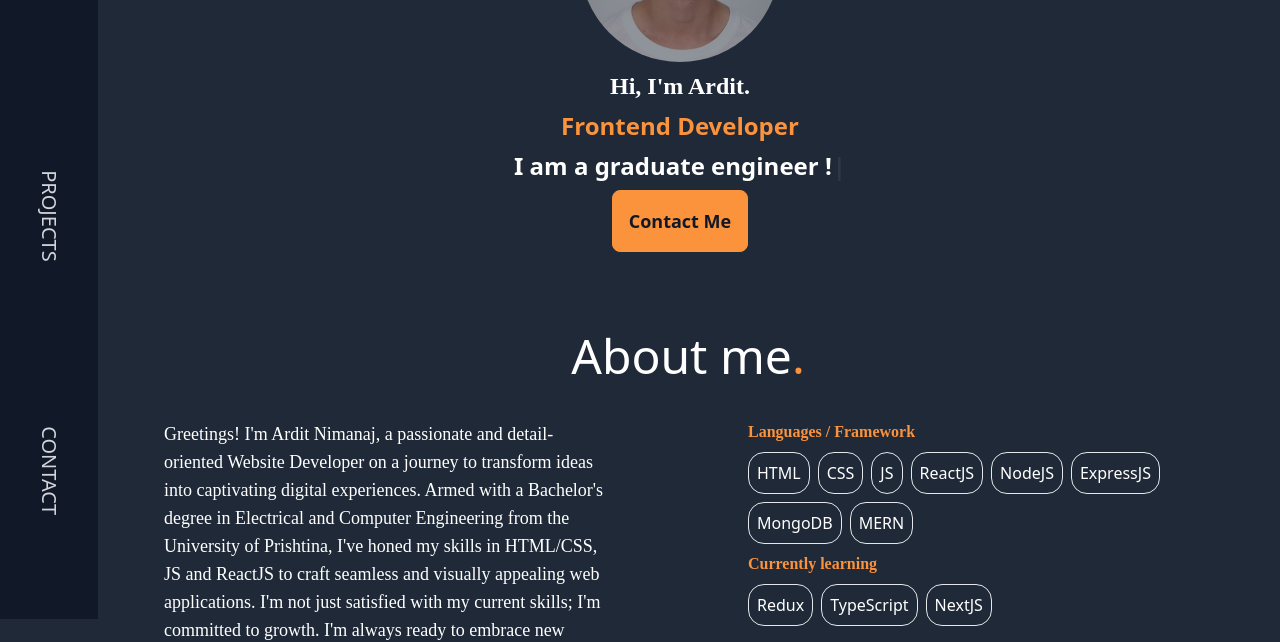
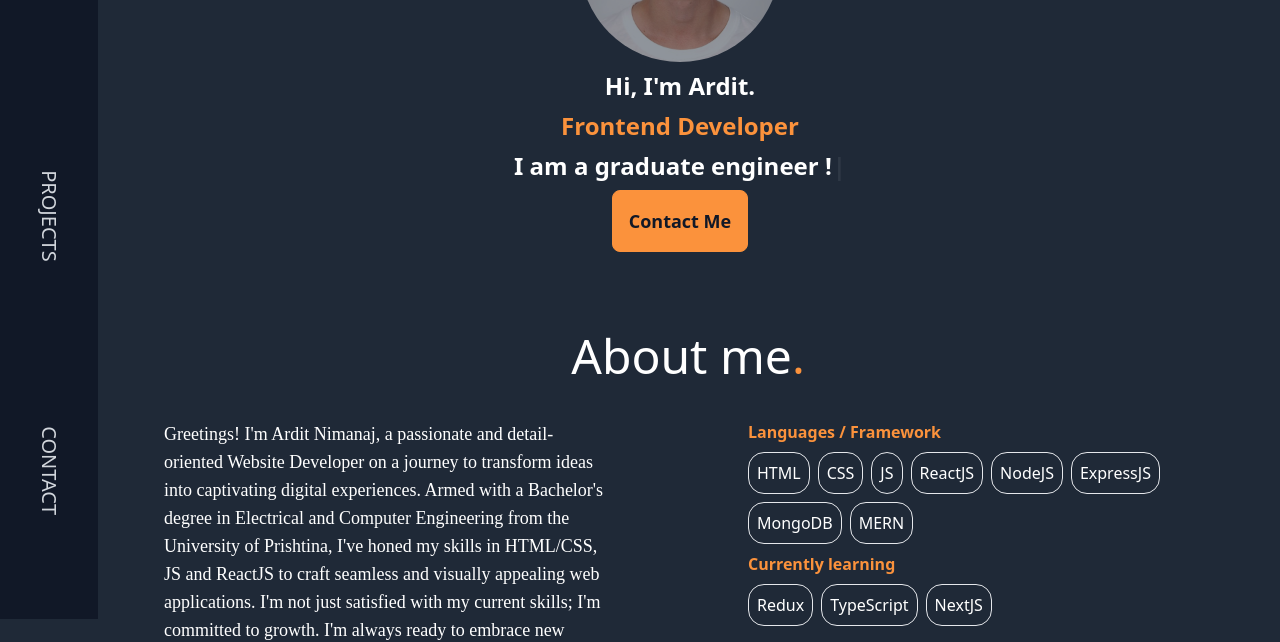
Before and after one commit to arditnimanaj/portfolio.github.io, a React (Vite) app: page / in a window 1280 px wide. Shown: the part 233-875 px from the top of the page. Built offline with nearby package versions, Linux system fonts and the light colour scheme.

Commit message:
Font fixed

```diff
--- a/src/About.jsx
+++ b/src/About.jsx
@@ -34,7 +34,7 @@ function About() {
 
         <div className="max-w-md mr-4 max-sm:mx-4 max-sm:mt-4">
           <div className="flex flex-col gap-2">
-            <h1 className="font-lilita font-bold text-orange-400">
+            <h1 className=" font-bold text-orange-400">
               Languages / Framework
             </h1>
             <div className="flex flex-wrap gap-2 max-w-md">
@@ -49,9 +49,7 @@ function About() {
               })}
             </div>
 
-            <h1 className="font-lilita font-bold text-orange-400">
-              Currently learning
-            </h1>
+            <h1 className=" font-bold text-orange-400">Currently learning</h1>
             <div className="flex gap-2 max-w-md">
               {learningTechnologies.map((technology) => {
                 return (
--- a/src/Hero.jsx
+++ b/src/Hero.jsx
@@ -78,7 +78,7 @@ function Hero() {
           src={profilePicture}
           className="w-[200px] rounded-full opacity-50 hover:opacity-100"
         />
-        <h1 className="font-lilita ">Hi, I'm Ardit.</h1>
+        <h1 className="font-bold">Hi, I'm Ardit.</h1>
         <span className="text-orange-400">Frontend Developer</span>
         <span className="w-full max-sm:w-[200px] max-sm:h-[55px]">
           <Typewriter
```
